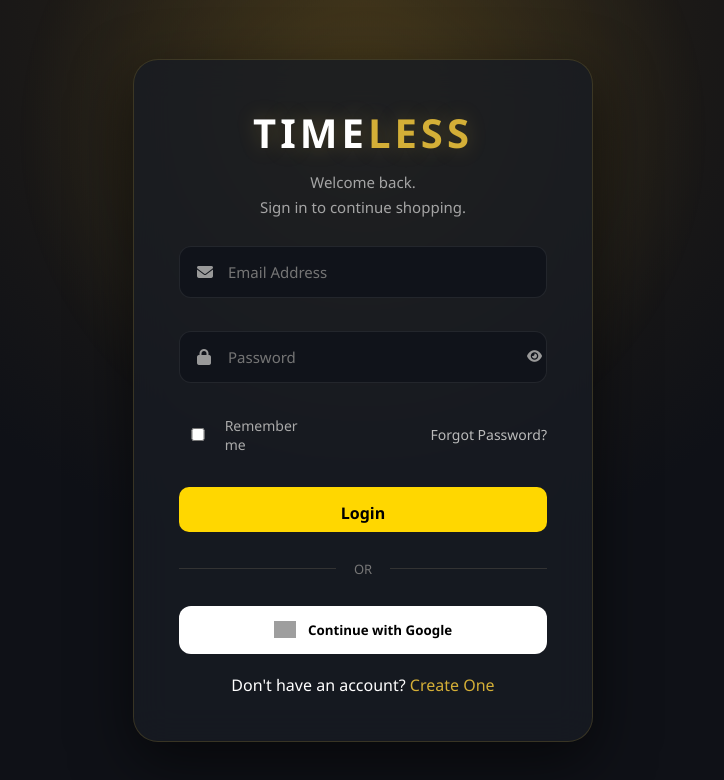
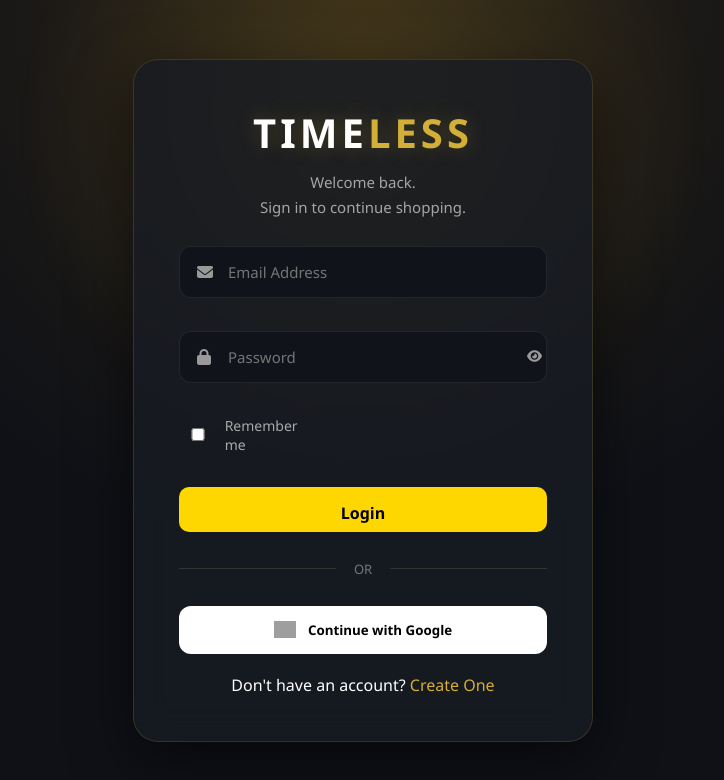
Before and after one commit to pksammie/business-template, a website with bundled scripts: page public/login.html in a window 1280 px wide. Shown: the whole page, without its empty margins (277-1001 px from the left). Built offline with nearby package versions, Linux system fonts and the light colour scheme; no server answers; grey boxes are pictures that could not be loaded.

Commit message:
final codes

```diff
--- a/public/login.html
+++ b/public/login.html
@@ -87,14 +87,6 @@
 
             </label>
 
-            <a
-                href="/forgot-password"
-                class="forgot-password">
-
-                Forgot Password?
-
-            </a>
-
         </div>
 
         <button
```
